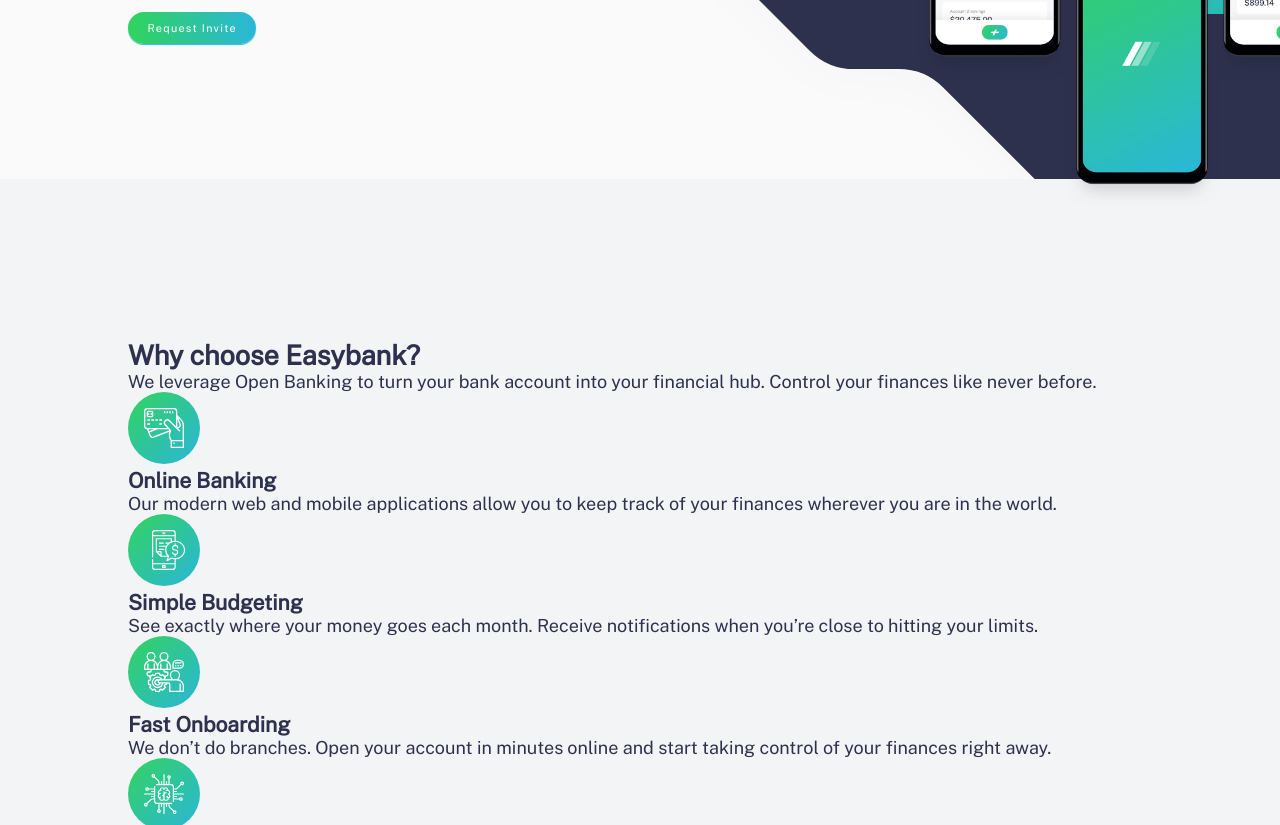
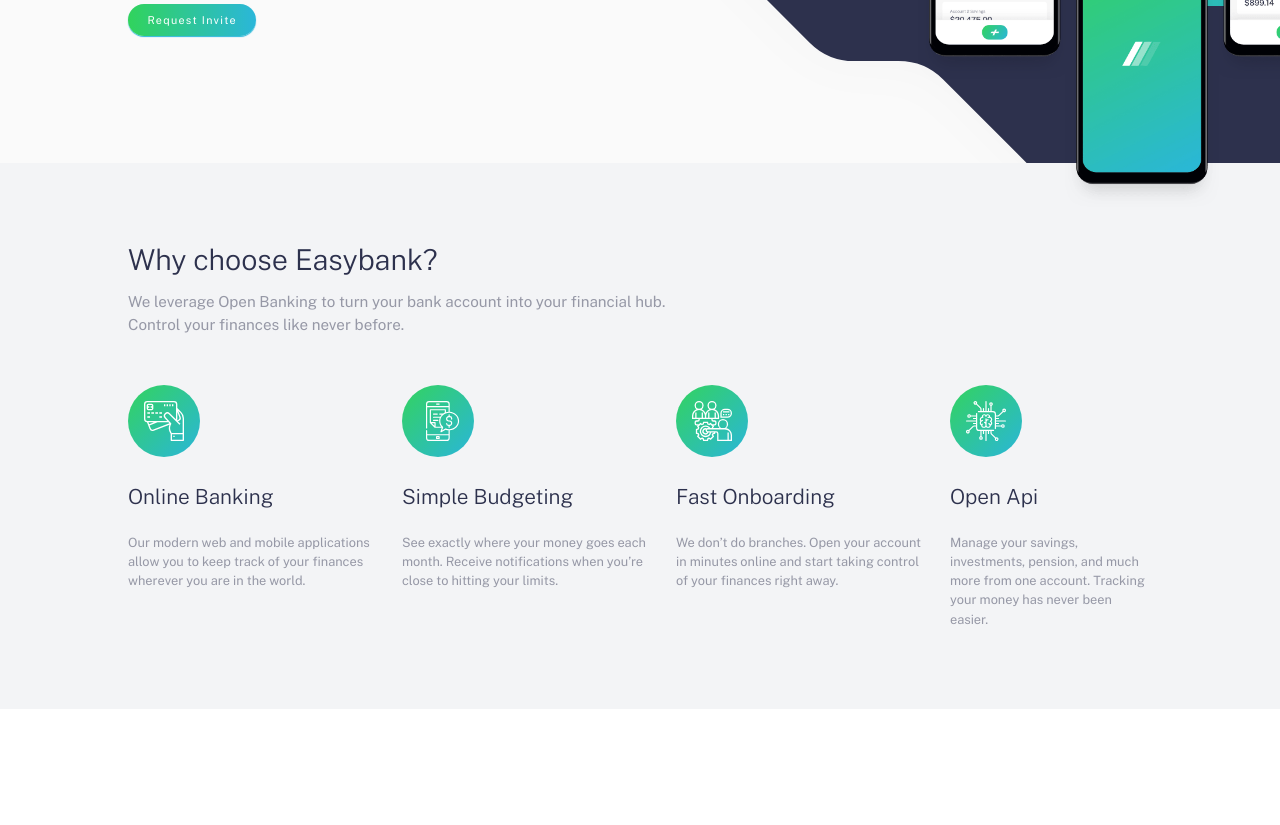
Before and after one commit to Yasholma/Easybank--Frontendmentor, a plain HTML site: page index.html in a window 1280 px wide. Shown: the part 317-1142 px from the top of the page. After the commit the page ends 1026 px from the top, so only its background shows below. Drawn offline with nearby package versions, Linux system fonts and the light colour scheme.

Commit message:
Finished services section

```diff
--- a/assets/css/main.css
+++ b/assets/css/main.css
@@ -48,7 +48,7 @@
 }
 
 .content-box {
-  padding: 10rem 0;
+  padding: 5rem 0;
 }
 
 .container {
@@ -101,6 +101,19 @@
     hsla(192, 70%, 60%, 1)
   );
   border: 0;
+}
+
+.heading h2 {
+  font-weight: 300;
+  font-size: 1.8rem;
+}
+
+.heading p {
+  color: var(--light-color);
+  width: 36em;
+  margin: 1em 0 3rem;
+  font-size: 0.95rem;
+  line-height: 1.5;
 }
 
 /* -------------------------------------------------------
@@ -158,6 +171,8 @@
   display: hidden;
 }
 
+/* Navigation Styling End */
+
 /* -------------------------------------------------------
 ========== Home Styling ====
 ---------------------------------------------------------- */
@@ -167,7 +182,7 @@
 
 .home-content {
   width: 100%;
-  height: 31rem;
+  height: 30rem;
   background: url("../images/bg-intro-desktop.svg");
   background-size: 50rem;
   background-position: top 50% right -40%;
@@ -186,7 +201,7 @@
 
 .home-text h1 {
   font-family: var(--main-font);
-  font-weight: 300;
+  font-weight: 400;
   font-size: 2.8rem;
   margin-bottom: 1.3rem;
   line-height: 1;
@@ -213,3 +228,36 @@
   max-width: 100%;
   display: block;
 }
+/* Home Styling End */
+
+/* -------------------------------------------------------
+========== Services Styling ====
+---------------------------------------------------------- */
+.services {
+  display: flex;
+  justify-content: space-between;
+}
+
+.service:not(:last-child) {
+  min-width: 25%;
+  margin-right: 1em;
+}
+
+.service-img img {
+  max-width: 100%;
+  display: block;
+  height: auto;
+  margin-bottom: 1.5em;
+}
+
+.service-details h3 {
+  font-weight: 300;
+  font-size: 1.3rem;
+  margin-bottom: 1.5rem;
+}
+
+.service-details p {
+  color: var(--light-color);
+  font-size: 0.8rem;
+  line-height: 1.5;
+}
--- a/index.html
+++ b/index.html
@@ -15,9 +15,10 @@
 
     <!-- Fonts -->
     <link
-      href="https://fonts.googleapis.com/css2?family=Public+Sans:wght@300;400&display=swap"
+      href="https://fonts.googleapis.com/css2?family=Public+Sans:wght@200;300;400&display=swap"
       rel="stylesheet"
     />
+
     <!-- Main CSS -->
     <link rel="stylesheet" href="./assets/css/main.css" />
   </head>
```
